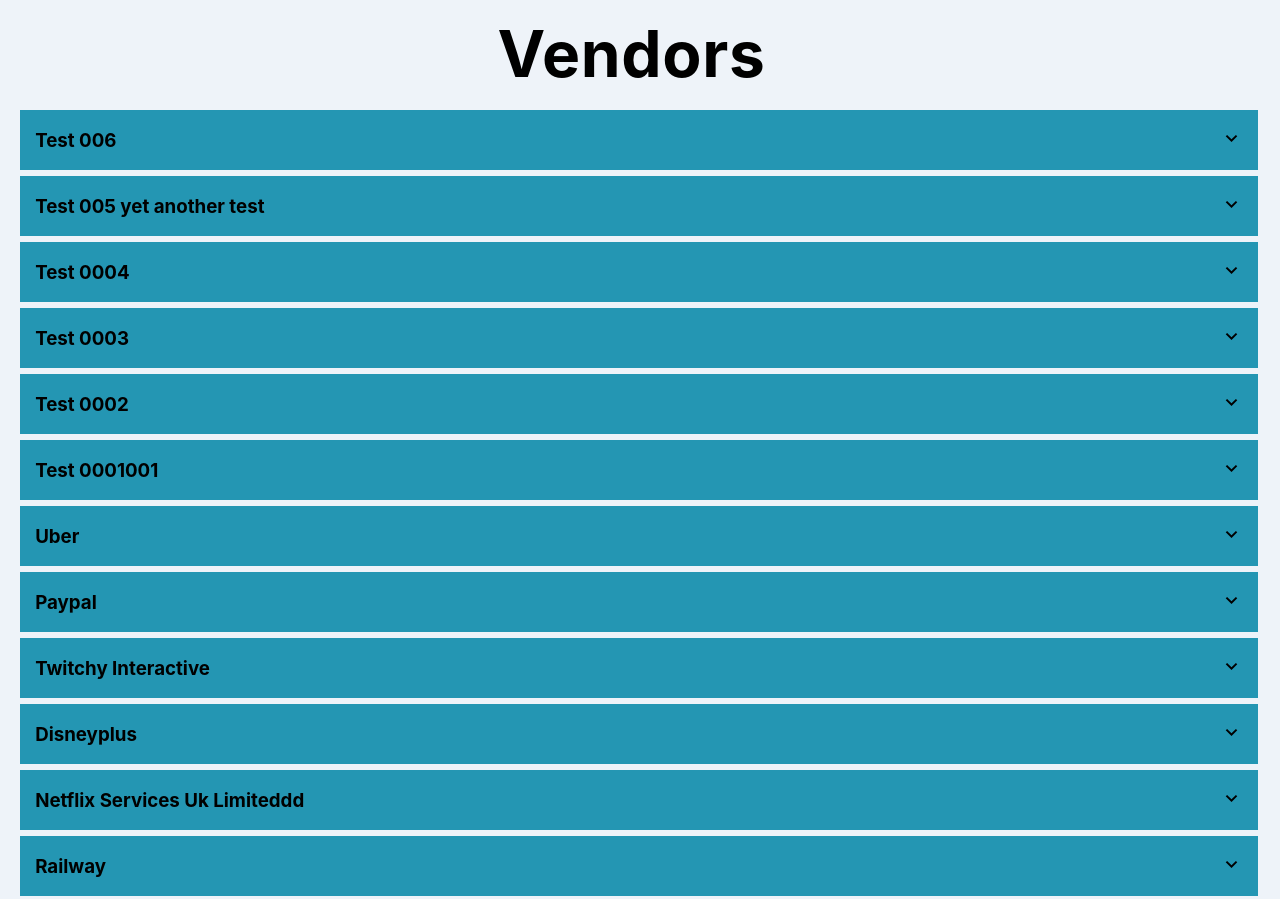
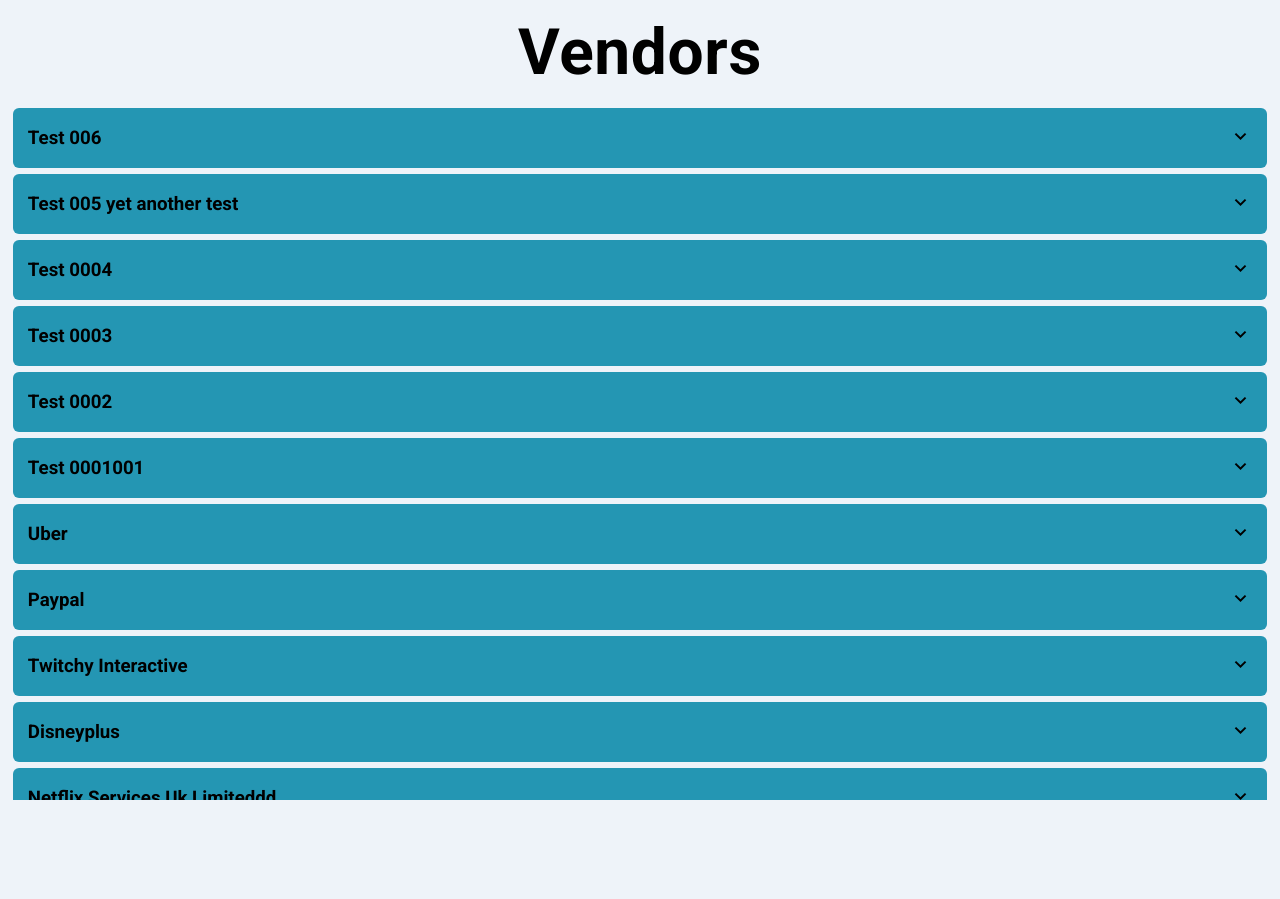
Before and after one commit to lukanogaj/vendor, a React (Create React App) app: page / in a window 1280 px wide. After the commit the page ends 800 px from the top, so only its background shows below. Built offline with nearby package versions, Linux system fonts and the light colour scheme.

Commit message:
css-refactor

```diff
--- a/src/App.css
+++ b/src/App.css
@@ -8,5 +8,11 @@
 }
 
 body {
+	display: flex;
+	justify-content: space-around;
+	align-items: centre;
+	width: 100vw;
+	height: 100vh;
+	font-family: "Roboto", sans-serif;
 	background-color: #eef3f9;
 }
--- a/src/components/AccordionCard/index.jsx
+++ b/src/components/AccordionCard/index.jsx
@@ -1,6 +1,5 @@
 import { Children, useState } from "react";
-// import AccordionItem from "../AccordionItem";
-// import VendorData from "../VendorData";
+
 
 import styles from "./index.module.scss";
 import { ChevronUp, ChevronDown } from "../media/icons";
--- a/src/components/AccordionCard/index.module.scss
+++ b/src/components/AccordionCard/index.module.scss
@@ -2,9 +2,15 @@
 	display: flex;
 	justify-content: space-around;
 	align-items: center;
-	margin: auto;
+	align-content: center;
+	// margin: auto;
 	width: 100%;
 	height: 100%;
+	border-radius: 10px;
+	-webkit-border-radius: 10px;
+	-moz-border-radius: 10px;
+	-ms-border-radius: 10px;
+	-o-border-radius: 10px;
 	// background-color: linear-gradient(#bdc3c7, #2c3e50);
 	.card {
 		display: flex;
@@ -16,11 +22,16 @@
 		width: 98%;
 		height: 60px;
 		margin: 3px;
-		margin-left: 18px;
+		// margin-left: 18px;
 		padding: 0 15px 0 15px;
 		cursor: pointer;
-		overflow: hidden;
-
+		// overflow: hidden;
+		border-radius: 6px;
+		-webkit-border-radius: 6px;
+		-moz-border-radius: 6px;
+		-ms-border-radius: 6px;
+		-o-border-radius: 6px;
+		///////
 		.vendorData {
 			display: flex;
 			flex-direction: column;
--- a/src/components/AccordionItem/index.module.scss
+++ b/src/components/AccordionItem/index.module.scss
@@ -1,39 +1,32 @@
 .form {
 	display: flex;
 	flex-direction: column;
+	justify-content: center;
 	height: 100%;
 	width: 98%;
 	border-radius: 4px;
-	// align-items: center;
-	// align-content: center;
-	flex-direction: column;
-	background-color: lightblue;
-	border-bottom-left-radius: 10px;
-	border-bottom-right-radius: 10px;
-	padding-top: 10px;
+
+	// padding-top: 10px;
 
 	.dataCard {
 		display: flex;
 		flex-direction: column;
-		width: 100%;
 		height: 300px;
-		margin: 13px;
 		padding-left: 10px;
 		border-radius: 4px;
-		-webkit-border-radius: 4px;
-		-moz-border-radius: 4px;
-		-ms-border-radius: 4px;
-		-o-border-radius: 4px;
+		// background-color: red;
+		margin-left: 14px;
 
 		label {
+			font-weight: 600;
 			text-align: left;
 			margin-bottom: 5px;
 		}
-	}
+
 		input {
 			width: 50%;
 			height: 30px;
-		border: 4px;
+			border: solid 1px;
 			border-radius: 4px;
 			-webkit-border-radius: 4px;
 			-moz-border-radius: 4px;
@@ -41,3 +34,4 @@
 			-o-border-radius: 4px;
 		}
 	}
+}
--- a/src/components/Layout/index.module.scss
+++ b/src/components/Layout/index.module.scss
@@ -1,7 +1,8 @@
-
 .container {
 	display: flex;
+	justify-content: center;
 	width: 100vw;
+	height: 100vh;
 	display: flex;
 	align-items: center;
 	align-content: center;
--- a/src/components/VendorCard/index.module.scss
+++ b/src/components/VendorCard/index.module.scss
@@ -1,12 +1,13 @@
 .hero {
 	display: flex;
-	justify-content: center;
+	justify-content: space-between;
+	align-content: center;
 	align-items: center;
 	text-align: center;
 	flex-direction: column;
-	margin: auto;
-	margin-right: 17px;
+	// margin-right: 17px;
 	width: 100%;
+	height: 100%;
 	// background-color: lightblue;
 	background-color: linear-gradient(#bdc3c7, #2c3e50);
 
@@ -17,13 +18,10 @@
 	}
 	.classContainer {
 		display: flex;
+		justify-content: center;
 		flex-direction: column;
+		align-items: center;
 		align-items: center;
 		width: 100%;
 	}
-	.vendorData {
-		display: flex;
-		flex-direction: column;
-		// background-color: red;
-	}
 }
```
Lines whose indentation alone changed are shown as unchanged.
